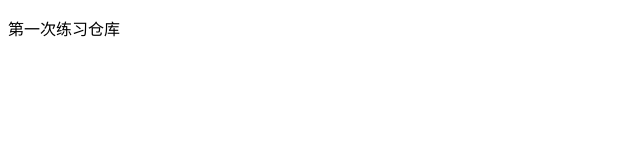
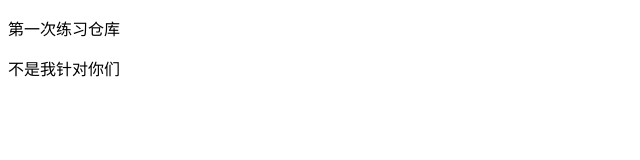
Before and after one commit to zfl-gf/1921, a plain HTML site: page index.html in a window 1280 px wide. Shown: the whole page, without its empty margins (0-640 px from the left). Drawn offline with Linux system fonts and the light colour scheme.

Commit message:
再提交一次

```diff
--- a/index.html
+++ b/index.html
@@ -8,5 +8,6 @@
 </head>
 <body>
     <p>第一次练习仓库</p>
+    <p>不是我针对你们</p>
 </body>
 </html>
```
